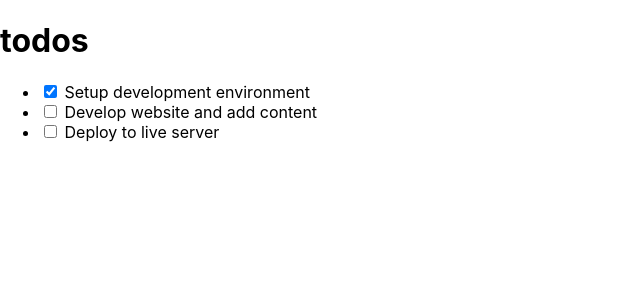
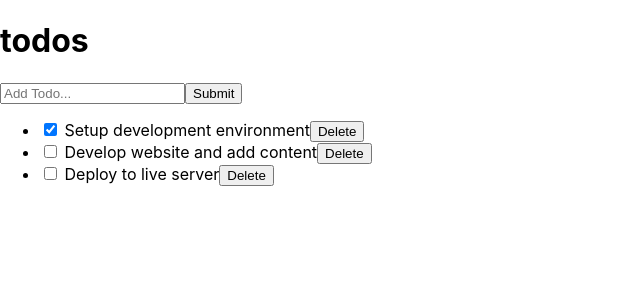
Before and after one commit to TheLuisAbarca/React_ToDoList, a React (Create React App) app: page / in a window 1280 px wide. Shown: the top 300 px of the page, without its empty margins (0-640 px from the left). Built offline with nearby package versions, Linux system fonts and the light colour scheme.

Commit message:
Adding a text input field and a submit button

```diff
--- a/src/components/InputTodo.js
+++ b/src/components/InputTodo.js
@@ -0,0 +1,28 @@
+import React, { Component } from "react"
+
+class InputTodo extends Component {
+  state = {
+    title: ""
+  };
+
+  onChange = e => {
+    this.setState({
+        [e.target.name]: e.target.value,
+    });
+  };
+
+  render() {
+    return (
+      <form>
+        <input
+          type="text"
+          placeholder="Add Todo..."
+          value={this.state.title}
+          name="title"
+          onChange={this.onChange}/>
+        <button>Submit</button>
+      </form>
+    )
+  }
+}
+export default InputTodo
--- a/src/components/TodoContainer.js
+++ b/src/components/TodoContainer.js
@@ -1,6 +1,7 @@
 import React from "react";
 import TodoList from "./TodoList";
 import Header from "./Header";
+import InputTodo from "./InputTodo";
 
 class TodoContainer extends React.Component {
   state = {
@@ -39,11 +40,26 @@
     })
   };
 
+  delTodo = (id) => {
+    this.setState({
+      todos: [
+        ...this.state.todos.filter(todo => {
+          return todo.id !== id;
+        })
+      ]
+    });
+  };
+
   render() {
     return (
       <div>
         <Header />
-        <TodoList todos={this.state.todos} handleChangeProps={this.handleChange}/>
+        <InputTodo />
+        <TodoList
+          todos={this.state.todos}
+          handleChangeProps={this.handleChange}
+          deleteTodoProps={this.delTodo}
+        />
       </div>
     )
   }
--- a/src/components/TodoItem.js
+++ b/src/components/TodoItem.js
@@ -7,6 +7,9 @@
             checked={props.todo.completed}
             onChange={() => props.handleChangeProps(props.todo.id)}
             /> {props.todo.title}
+            <button onClick={() => props.deleteTodoProps(props.todo.id)}>
+                Delete
+            </button>
         </li>
     );
 }
--- a/src/components/TodoList.js
+++ b/src/components/TodoList.js
@@ -9,6 +9,7 @@
             key={todo.id}
             todo={todo}
             handleChangeProps={props.handleChangeProps}
+            deleteTodoProps={props.deleteTodoProps}
           />
         ))}
       </ul>
```
